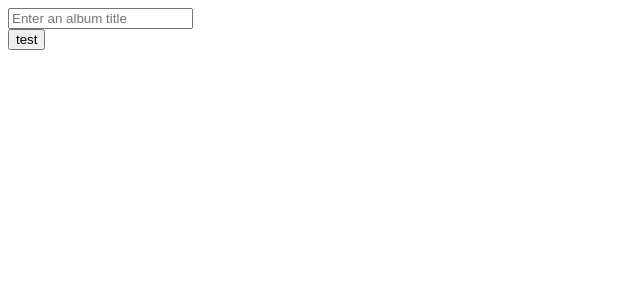
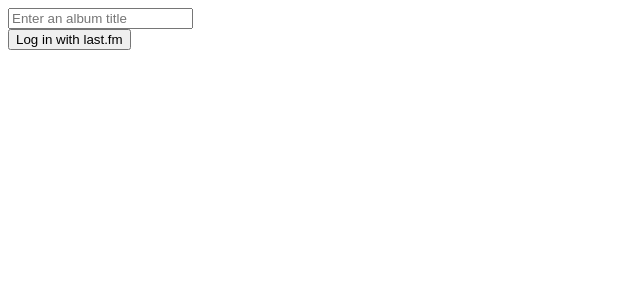
Before and after one commit to kithon-sd/gusic--frontend, a React (Create React App) app: page / in a window 1280 px wide. Shown: the top 300 px of the page, without its empty margins (0-640 px from the left). Built offline with nearby package versions, Linux system fonts and the light colour scheme.

Commit message:
added login, fixed authentication, favorite track button

```diff
--- a/src/components/Album.js
+++ b/src/components/Album.js
@@ -2,6 +2,7 @@ import React, { useEffect } from 'react'
 import { Link } from 'react-router-dom'
 import { connect } from 'react-redux'
 import { fetchAlbum } from '../reducers/albumListReducer'
+import axios from 'axios'
 
 const Album = (props) => {
     const { albumName, albumArtist } = props.match.params
@@ -12,8 +13,25 @@ const Album = (props) => {
         return str.slice(0, index)
     }
 
-    const handleClick = () => {
-        console.log('fuck verdy')
+    const sessionKey = window.localStorage.getItem('gusic_sessionKey')
+
+    const handleClick = async (artist, track) => {
+        console.log(`${artist} ${track} ${sessionKey}`)
+        try {
+            const response = await axios({
+                method: 'post',
+                url: 'http://localhost:3003/api/track/addFavorite',
+                data: {
+                    artist: artist,
+                    track: track,
+                    sessionKey: sessionKey
+                }
+            })
+            console.log(response.data)
+        }
+        catch(err) {
+            console.error(err.response)
+        }
     }
 
     useEffect(() => {
@@ -51,7 +69,7 @@ const Album = (props) => {
                     {album.tracks.track.map(track => (
                         <li key={track.url}>
                             {track.name}
-                            <button onClick={handleClick}>Add to favorites</button>
+                            <button onClick={() => handleClick(albumArtist, track.name)}>Add to favorites</button>
                         </li>
                     ))}
                 </ul>
--- a/src/components/Auth.js
+++ b/src/components/Auth.js
@@ -1,26 +1,35 @@
-import React, { useEffect } from 'react'
+import React, { useState, useEffect } from 'react'
+import { Redirect } from 'react-router-dom'
 import queryString from 'query-string'
 import axios from 'axios'
 
 const Auth = (props) => {
+    const [redirect, setRedirect] = useState(false)
 
     const token = queryString.parse(props.location.search).token
-    localStorage.setItem('lastfmToken', token)
-    const token_test = localStorage.getItem('lastfmToken')
-    console.log(token_test)
 
     const foo = async token => {
+        try {
             const response = await axios.get('http://localhost:3003/api/user/getSessionKey', {
                 params: {
                     token: token
                 }
             })
             console.log(response.data)
+            window.localStorage.setItem('gusic_loginName', response.data.session.name)
+            window.localStorage.setItem('gusic_sessionKey', response.data.session.key)
+            setRedirect(true)
+        }
+        catch(err) {
+            console.error(err)
+        }
     }
 
     useEffect(() => {
-        foo(token_test)
+        foo(token)
     }, [])
+
+    if (redirect) return <Redirect to='/' />
 
     return (
         <h1>Loading...</h1>
--- a/src/components/Search.js
+++ b/src/components/Search.js
@@ -9,9 +9,12 @@ const Search = (props) => {
     } = props
 
     const handleClick = async (e) => {
-        const response = await axios.get('http://localhost:3003/api/user/fetchKey')
+        const response = await axios.get('http://localhost:3003/api/user/fetchApiKey')
         window.location = `http://last.fm/api/auth/?api_key=${response.data.key}&cb=http://localhost:3000/auth`
     }
+
+    const loginName = window.localStorage.getItem('gusic_loginName')
+    const sessionKey = window.localStorage.getItem('gusic_sessionKey')
 
     return (
         <div>
@@ -22,8 +25,12 @@ const Search = (props) => {
             placeholder='Enter an album title'
             />
         </form>
-        <button onClick={handleClick}>test</button>
+        { loginName ?
+            <p>Logged in as {loginName}</p>
+            : <button onClick={handleClick}>Log in with last.fm </button>
+        }
         </div>
+
     )
 }
 
```
Lines whose indentation alone changed are shown as unchanged.
